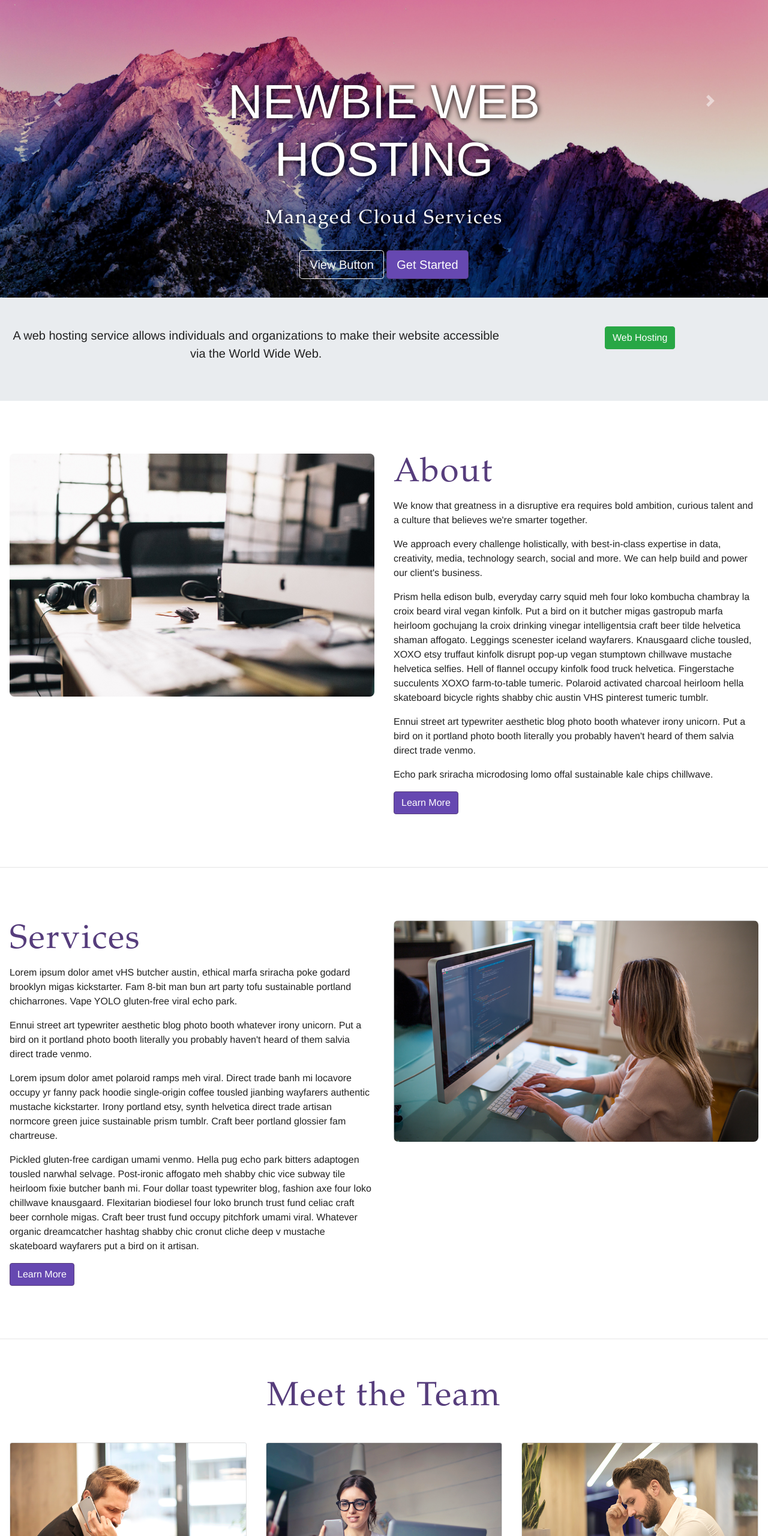
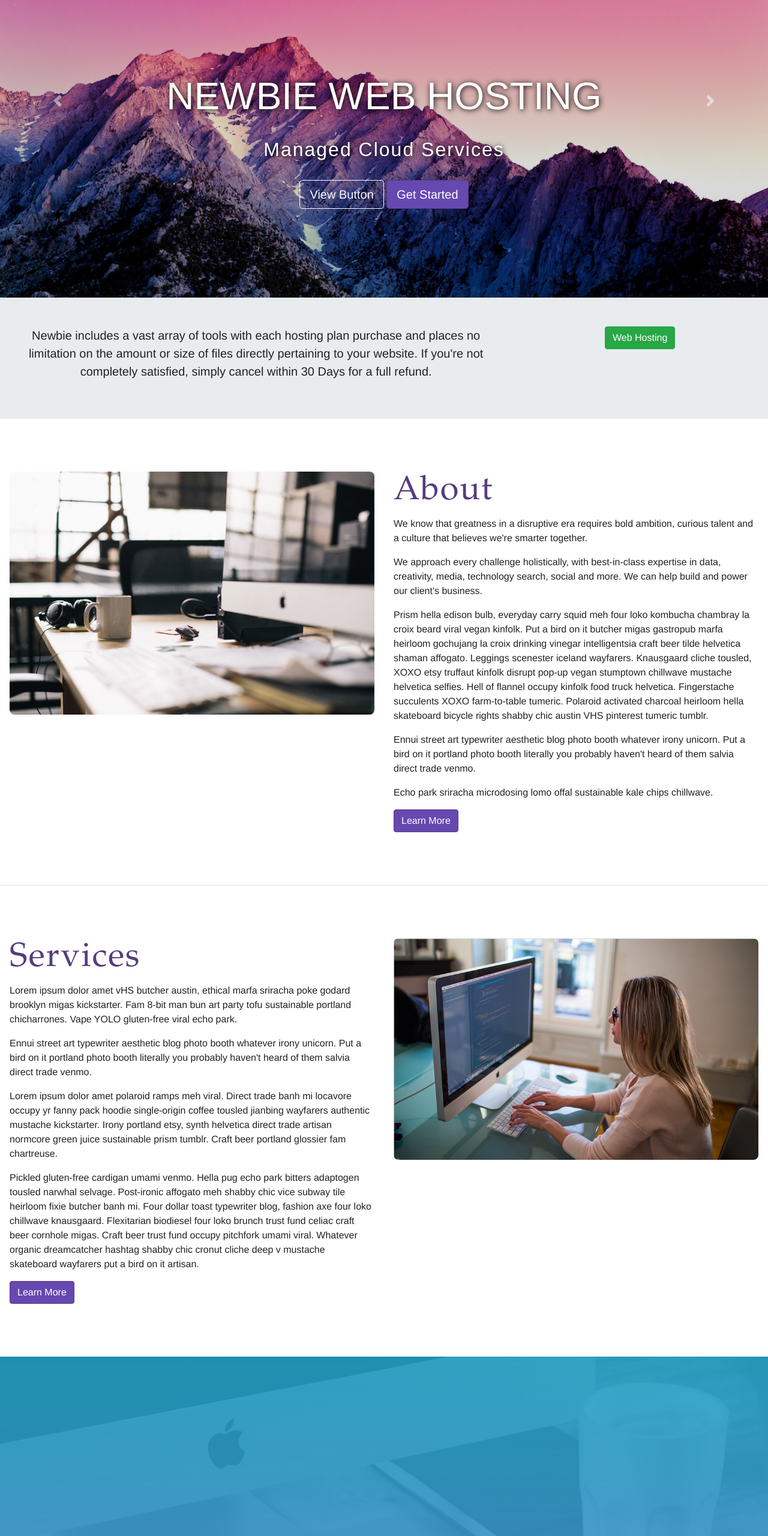
Before and after one commit to mscisneros/newbie, a plain HTML site: page index.html in a window 1280 px wide. Shown: the part 160-2720 px from the top of the page at 60% size. Drawn offline with nearby package versions, Linux system fonts and the light colour scheme.

Commit message:
Updated codebase

```diff
--- a/css/styles.css
+++ b/css/styles.css
@@ -59,15 +59,14 @@ footer {
 }
 
 .carousel-caption h1 {
-    font-size: 500%;
+    font-size: 4rem;
     text-shadow: 1px 1px 10px #000; /* 1px horizontal, 1px vertical, 10px wide */
     text-transform: uppercase;
 }
 
 .carousel-caption h2 {
     color: #fff;
-    font-size: 200%;
-    font-weight: 500;
+    font: 500 2rem helvetica, sans-serif;
     padding-bottom: 1rem;
     text-shadow: 1px 1px 10px #000;
 }
@@ -106,12 +105,14 @@ footer {
 }
 
 .navbar .nav-link {
+    font-weight: 700;
     padding-left: 1rem !important;
 }
 
 .navbar-light .navbar-nav .nav-link:focus,
 .navbar-light .navbar-nav .nav-link:hover {
     color: #563d7c;
+    font-weight: 700;
 }
 
 .social {
@@ -171,38 +172,22 @@ footer {
 }
 
 
-/* Fixed Background Image
+
+
+
+/* FIXED BACKGROUND IMAGE
 ------------------------------------------ */
-figure {
+.fixed-background-image {
+    overflow: hidden;
     position: relative;
-    width: 100%;
-    height: 60%;
-    margin: 0!important;
 }
 
-.fixed-wrap {
-    clip: rect(0, auto, auto, 0);
-    position: absolute;
-    top: 0;
-    left: 0;
-    width: 100%;
-    height: 100%;
+.fixed-background-image {
+  background: rgba(248, 248, 248, 0.8) url("../img/mac.png") no-repeat fixed center top / cover;
+  height: 300px;
+  width: 100%;
 }
 
-#fixed {
-    background-image: url('../img/mac.png');
-    position: fixed;
-    display: block;
-    top: 0;
-    left: 0;
-    width: 100%;
-    height: 100%;
-    background-size: cover;
-    background-position: center center;
-    -webkit-transform: translateZ(0);
-    transform: translateZ(0);
-    will-change: transform;
-}
 
 /*--- Bootstrap Padding Fix --*/
 [class*="col-"] {
--- a/index.html
+++ b/index.html
@@ -29,7 +29,7 @@
 
             <!-- .navbar's first child element should always be either .container or .container-fluid -->
             <div class="container-fluid">
-                <a class="navbar-brand" href="index.html" title="Mario Cisneros, UX/UI Consultant"><img src="img/logo.png" alt="Company Logo" class="img-fluid"></a>
+                <a class="navbar-brand" href="index.html" title="Created by Mario Cisneros"><img src="img/logo.png" alt=""></a>
 
                 <!-- Toggle switch that displays hamburger menu -->
                 <button class="navbar-toggler" type="button" data-toggle="collapse" data-target="#navbar" aria-controls="navbar" aria-expanded="false" aria-label="Toggle navigation">
@@ -92,7 +92,7 @@
         <div class="container-fluid">
             <div class="row  text-center">
                 <div class="col-xs-12  col-sm-12  col-md-9  col-lg-9  col-xl-8">
-                    <p class="lead">A web hosting service allows individuals and organizations to make their website accessible via the World Wide Web.</p>
+                    <p class="lead">Newbie includes a vast array of tools with each hosting plan purchase and places no limitation on the amount or size of files directly pertaining to your website. If you&#39;re not completely satisfied, simply cancel within 30 Days for a full refund.</p>
                 </div>
 
                 <div class="col-xs-12  col-sm-12  col-md-3  col-lg-3 col-xl-4">
@@ -172,14 +172,9 @@
         </div>
     </div>
 
-    <hr class="my-4">
+    <!-- FIXED BACKGROUND -->
+    <div class="fixed-background-image"></div>
 
-    <!-- FIXED BACKGROUND -->
-    <figure>
-        <div class="fixed-wrap">
-            <div id="fixed"></div>
-        </div>
-    </figure>
 
     <!-- MEET THE TEAM & CARDS SECTION -->
     <div class="container-fluid  my-5" id="team">
```
